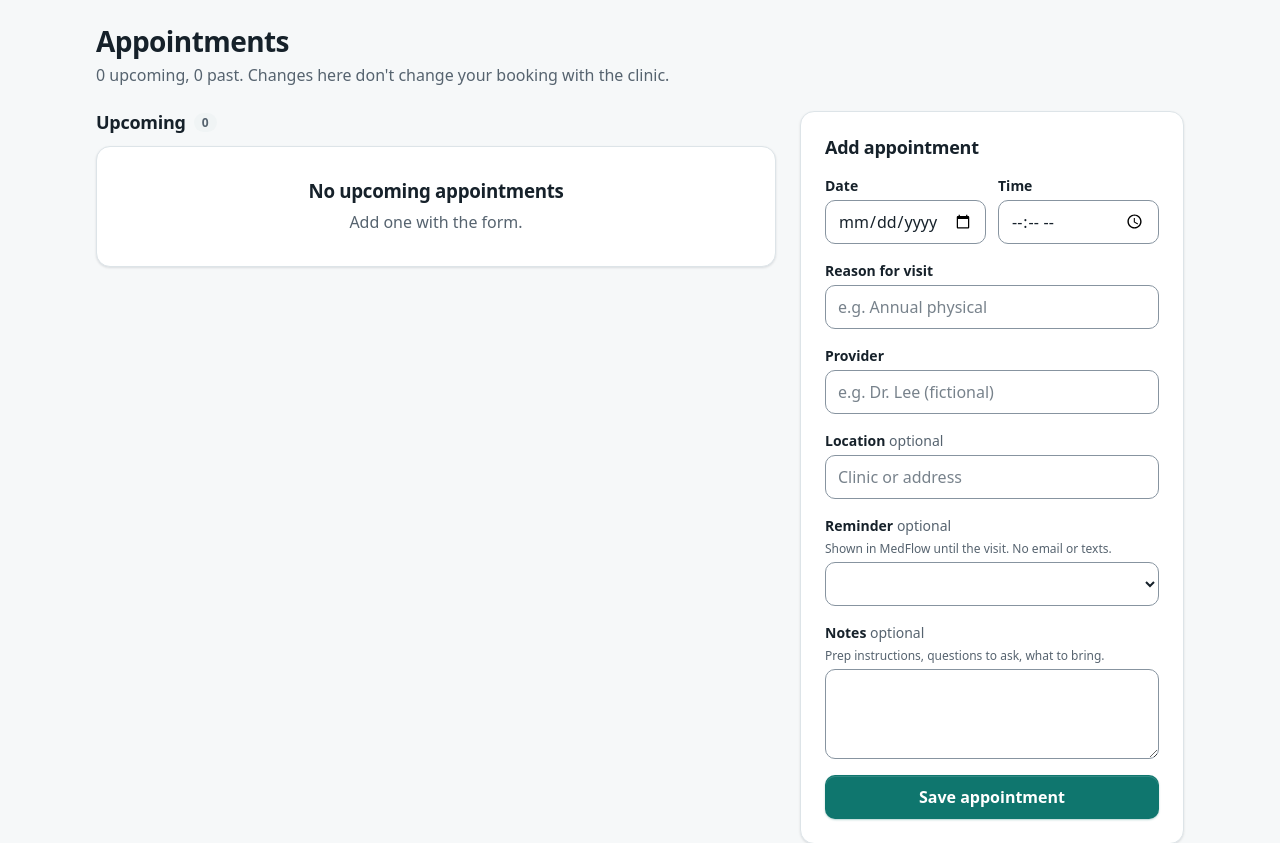
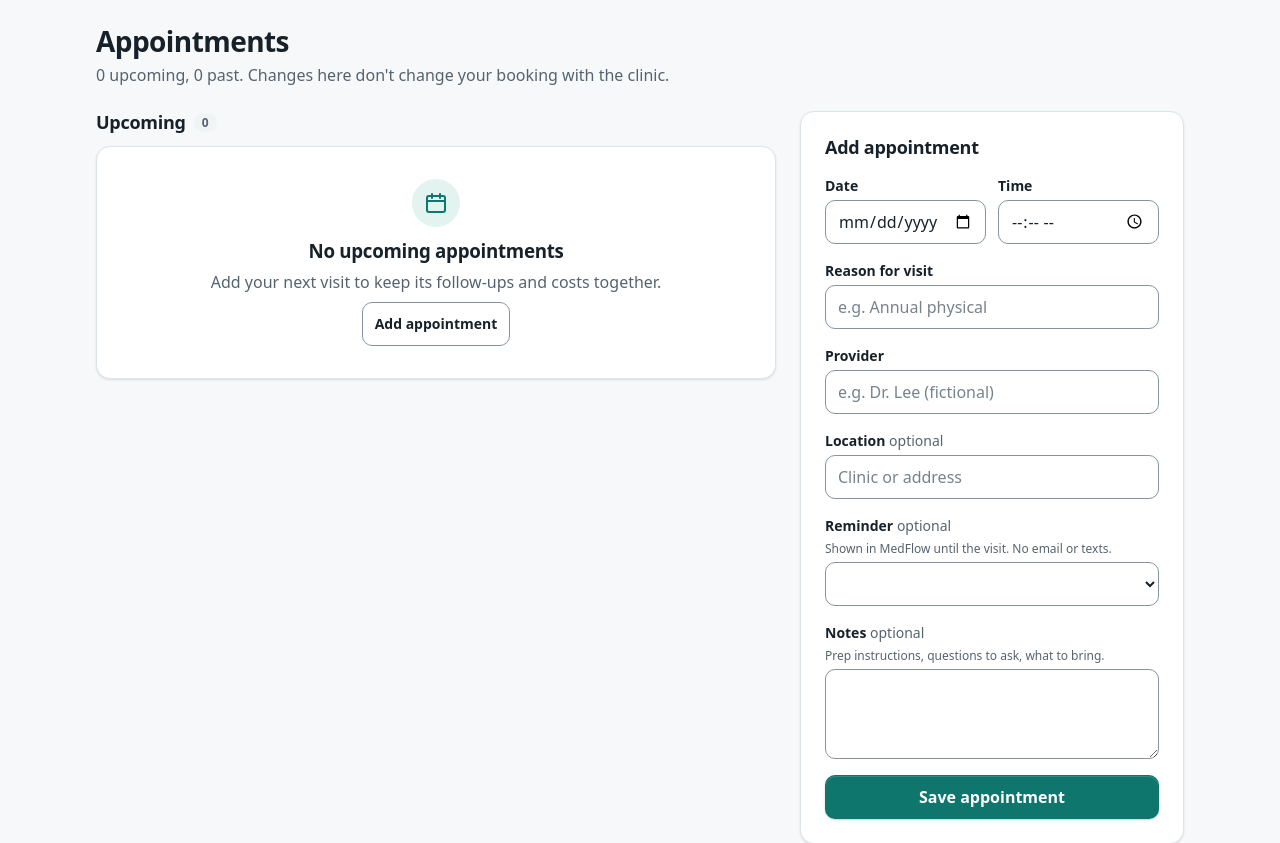
Before and after one commit to parthivofficial123/medflow-ai, a Flask app: template medflow/templates/appointments/list.html in a window 1280 px wide. Shown: the part 57-900 px from the top of the page. Run offline with Flask 3, Linux system fonts and the light colour scheme; the template is opened without the code that fills it, so the values that code supplies are empty.

Commit message:
style: busy placeholder, review check and actionable empty states
The bill upload shows an indeterminate placeholder while the AI reads the bill
(shown by the existing aria-busy; no progress numbers). The matching-total
check on the review page gets an icon. Empty appointment and expense lists now
offer a next step. Adds a "medflow-json" preview config on port 5001.

Co-Authored-By: Claude Opus 5.5 <noreply@anthropic.com>

```diff
--- a/medflow/templates/appointments/list.html
+++ b/medflow/templates/appointments/list.html
@@ -82,8 +82,10 @@
         </ul>
       {% else %}
         <div class="card empty">
+          <span class="empty__icon" aria-hidden="true"><svg class="icon" viewBox="0 0 24 24"><rect x="3" y="5" width="18" height="16" rx="2"/><path d="M3 10h18M8 3v4M16 3v4"/></svg></span>
           <h3>No upcoming appointments</h3>
-          <p class="muted">Add one with the form.</p>
+          <p class="muted">Add your next visit to keep its follow-ups and costs together.</p>
+          <a class="btn btn--secondary btn--sm page-header__jump" href="#add">Add appointment</a>
         </div>
       {% endif %}
     </section>
--- a/medflow/templates/bills/review.html
+++ b/medflow/templates/bills/review.html
@@ -36,7 +36,7 @@
     {% if not totals.selected %}
       <p class="bill-check">No charges are ticked.</p>
     {% elif totals.total_matches %}
-      <p class="bill-check bill-check--ok">The selected charges add up to the bill's total of {{ totals.total_cents|money }}.</p>
+      <p class="bill-check bill-check--ok"><svg class="icon" viewBox="0 0 24 24" aria-hidden="true"><circle cx="12" cy="12" r="9"/><path d="M8 12.5l2.8 2.8L16 9.8"/></svg>The selected charges add up to the bill's total of {{ totals.total_cents|money }}.</p>
     {% elif totals.total_matches is false %}
       <p class="bill-check bill-check--problem">The selected charges ({{ totals.items_total_cents|money }}) don't add up to the bill's total ({{ totals.total_cents|money }}). A charge may be missing, unticked or misread.</p>
     {% elif totals.items_total_cents is not none %}
--- a/medflow/templates/bills/upload.html
+++ b/medflow/templates/bills/upload.html
@@ -27,6 +27,12 @@
     </div>
     <p class="field__hint">Reading usually takes a few seconds, and up to 45 seconds when the free AI service is busy.</p>
     <p class="field__hint" role="status" data-busy-status></p>
+    <div class="busy-panel" aria-hidden="true">
+      <span class="skeleton skeleton--title"></span>
+      <span class="skeleton"></span>
+      <span class="skeleton"></span>
+      <span class="skeleton"></span>
+    </div>
   </form>
 </section>
 {% endblock %}
```
Also changed, not shown: medflow/templates/expenses/list.html (+6 -1 lines), tests/test_ui.py (+8 -0 lines), .claude/launch.json.
